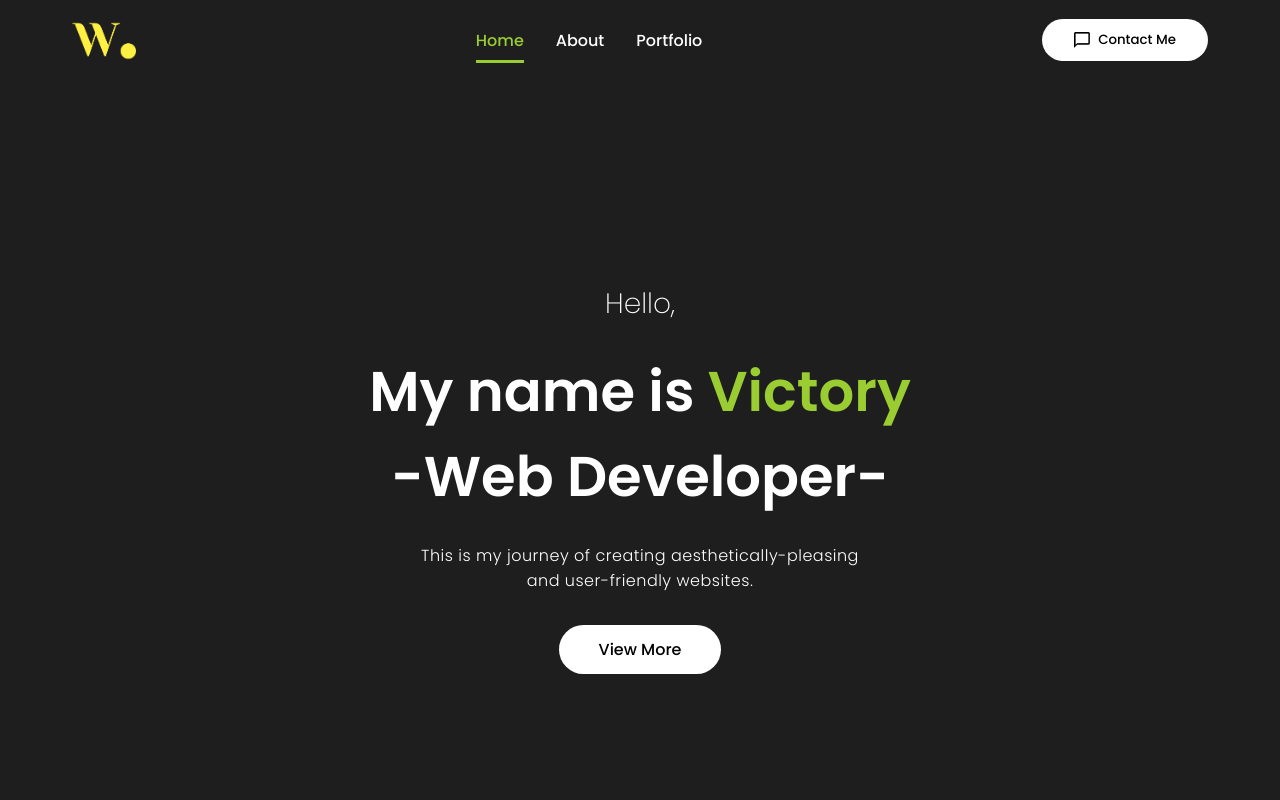
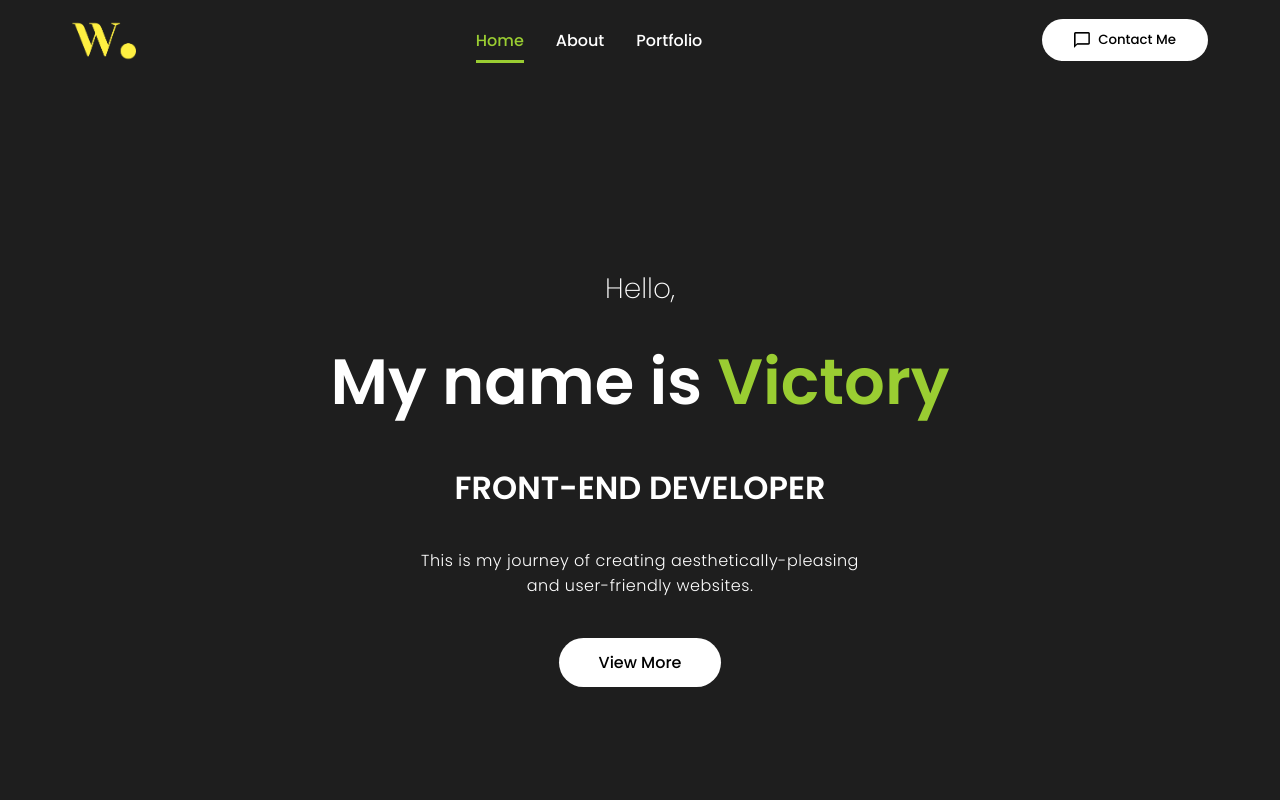
Before and after one commit to OhVickie/Work-Portfolio, a React (Create React App) app: page / in a window 1280 px wide. Shown: the top 800 px of the page. Built offline with nearby package versions, Linux system fonts and the light colour scheme.

Commit message:
Update intro page

```diff
--- a/src/components/Intro/intro.css
+++ b/src/components/Intro/intro.css
@@ -18,7 +18,7 @@
     overflow: hidden;
     height: 100vh;
     padding: 2rem;
-    font-size: 3.5rem;
+    font-size: 4rem;
     font-weight: 600;
     display: flex;
     flex-direction: column;
@@ -58,6 +58,11 @@
     margin: 0 0.5rem;
 } */
 
+.myIntroJob {
+    font-size: 2rem;
+    text-transform: uppercase;
+}
+
 @media screen and (max-width:840px) {
     .bg {
         right: -10vw;
--- a/src/components/Intro/intro.jsx
+++ b/src/components/Intro/intro.jsx
@@ -10,7 +10,7 @@ const Intro = () => {
             <div className='introContent'>
                 <span className='hello'>Hello,</span>
                 <span className="introText">My name is <span className="myIntroName">Victory</span> <br></br>
-                    -Web Developer-
+                    <span className="myIntroJob">Front-end Developer</span>
                 </span>
 
                 {/* <h2 className='hello'>Hello,</h2>
```
